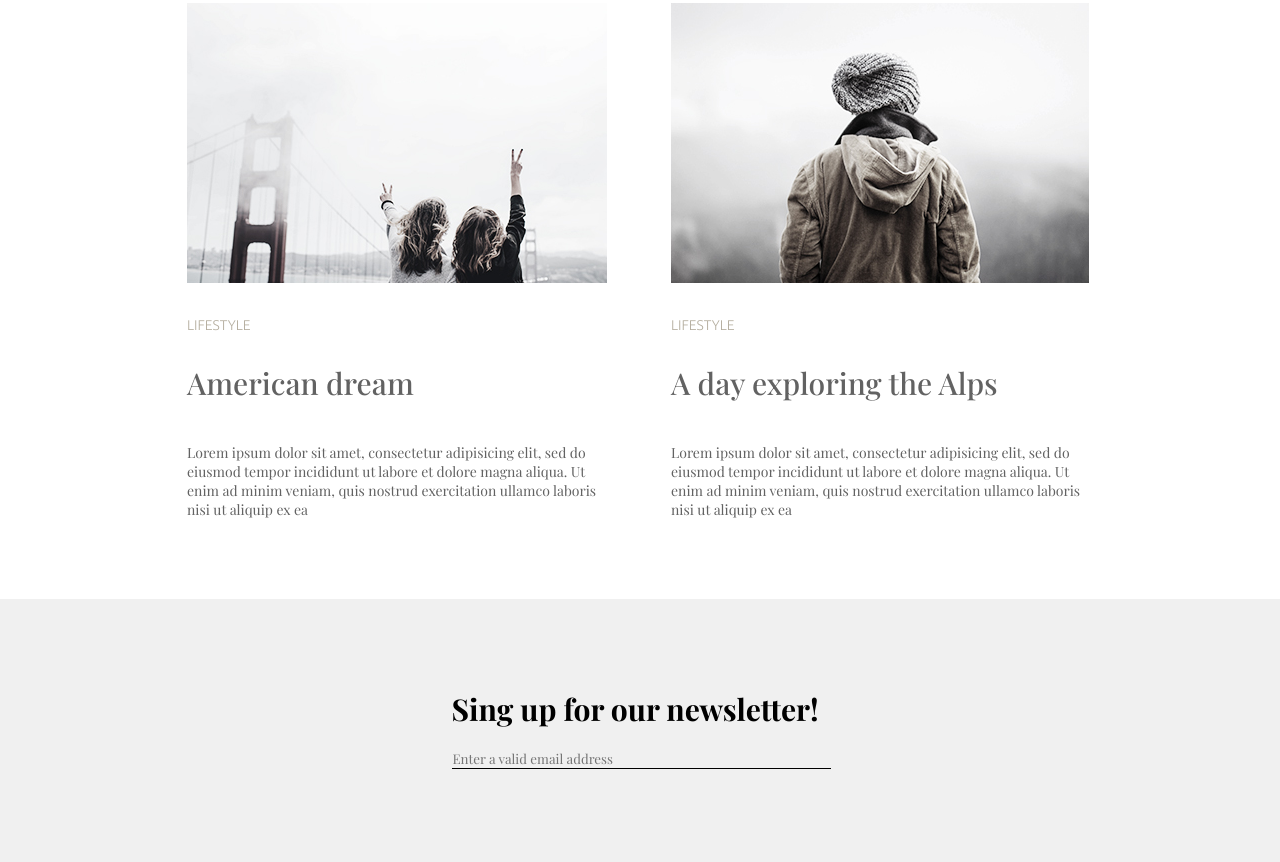
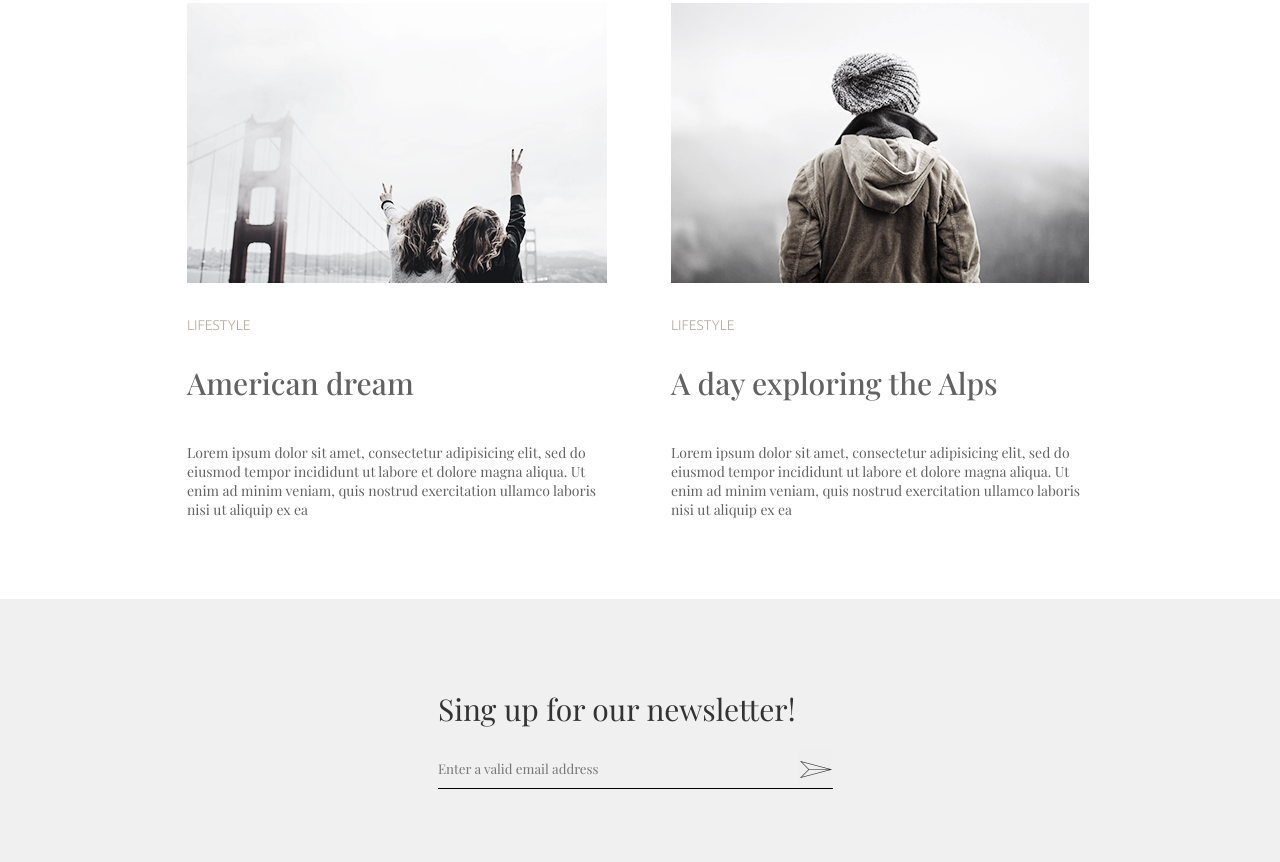
Before and after one commit to one-lightning/MinimoTemplate, a plain HTML site: page index.html in a window 1280 px wide. Shown: the part 1832-2694 px from the top of the page. Drawn offline with nearby package versions, Linux system fonts and the light colour scheme; a web font is replaced by a local one.

Commit message:
Refactor newsletter section

```diff
--- a/index.html
+++ b/index.html
@@ -82,8 +82,13 @@
         <div class="newsletter">
             <div class="newsletter-content">
                 <h1 class="newsletter-content-title">Sing up for our newsletter!</h1>
+                <div class="newsletter-content-subscription">
                 <input class="newsletter-content-email" placeholder="Enter a valid email address"/>
+                <button class="newsletter-content-button"></button>
+                </div>
             </div>
+        </div>
+        <div class="bottom-news-item">
         </div>
     </div>
 </div>
--- a/styles/homepage.css
+++ b/styles/homepage.css
@@ -141,10 +141,11 @@
     height: 280px;
     position: absolute;
     left: 0;
+    margin-bottom: 105px;
 }
 
 .newsletter-content {
-    width: 377px;
+    width: 404px;
     margin: 0 auto;
     padding: 70px 0;
 }
@@ -152,16 +153,42 @@
 .newsletter-content-title {
     font-family: 'Playfair Display', serif;
     font-size: 30px;
+    font-weight: 100;
+    color: #333333;
 }
 
 .newsletter-content-email {
-    width: 100%;
+    width: 360px;
+    height: 39px;
     border-top: 0px solid black;
     border-bottom: 1px solid black;
-    border-left: 0px solid red;
-    border-right: 0px solid red;
+    border-left: 0px solid black;
+    border-right: 0px solid black;
     background: none;
     font-family: 'Playfair Display', serif;
-    padding: 1px;
-    display: inline-block;
+    display: flex;
+    outline: none;
+    padding: 0;
 }
+
+.newsletter-content-button {
+    width: 35px;
+    height: 39px;
+    border-top: 0px solid black;
+    border-bottom: 1px solid black;
+    border-left: 0px solid black;
+    border-right: 0px solid black;
+    padding: 0;
+    margin: 0;
+    display: flex;
+    background-image: url("../images/send-email-icon.png");
+    background-repeat: no-repeat;
+    background-position: center;
+    background-size: 32px 18px;
+    outline: none;
+}
+
+.newsletter-content-subscription {
+    display: flex;
+    align-items: center;
+}
```
Also changed, not shown: images/send-email-icon.png (added).
